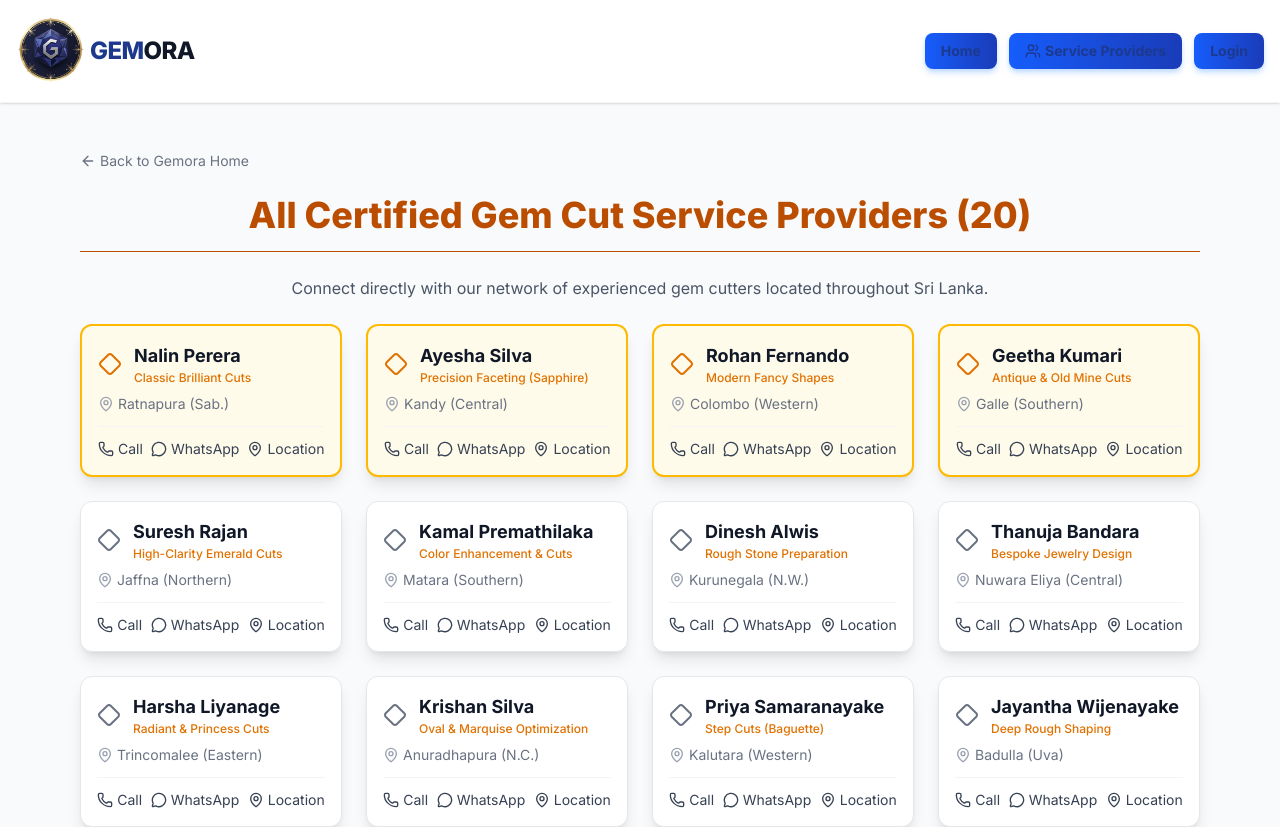
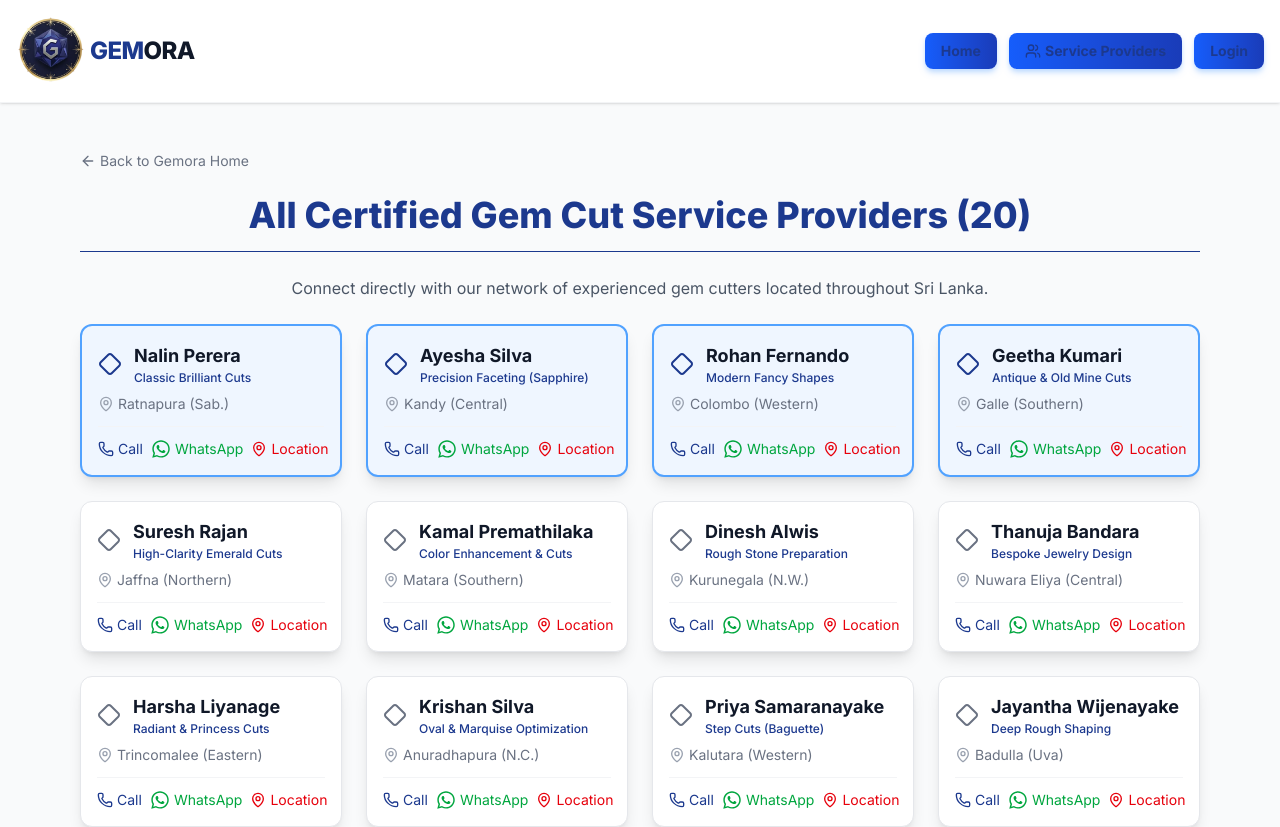
Before and after one commit to nngeek195/Gemora, a Next.js app: page /providers in a window 1280 px wide. Shown: the top 827 px of the page. Built offline with nearby package versions, Linux system fonts and the light colour scheme.

Commit message:
Provider page

```diff
--- a/app/providers/page.js
+++ b/app/providers/page.js
@@ -3,6 +3,8 @@
 import React from 'react';
 import { Diamond, Users, ArrowLeft, MapPin, Phone, MessageCircle } from 'lucide-react';
 import Image from "next/image";
+import { FaWhatsapp } from "react-icons/fa6";
+
 
 // --- Static Data for Service Providers (Full List) ---
 const SRI_LANKA_LOCATIONS = [
@@ -31,13 +33,13 @@ const SRI_LANKA_LOCATIONS = [
 // Provider action small component
 const ProviderActions = ({ provider }) => (
     <div className="flex justify-around space-x-2 mt-3 pt-3 border-t border-gray-100">
-        <a href="#" className="flex items-center text-sm text-gray-700 hover:text-blue-500 transition-colors">
+        <a href="#" className="flex items-center text-sm text-blue-900 transition-colors">
             <Phone className="w-4 h-4 mr-1" /> Call
         </a>
-        <a href="#" className="flex items-center text-sm text-gray-700 hover:text-green-500 transition-colors">
-            <MessageCircle className="w-4 h-4 mr-1" /> WhatsApp
+        <a href="#" className="flex items-center text-sm text-green-600 transition-colors">
+            <FaWhatsapp className="w-5 h-5 mr-1" /> WhatsApp
         </a>
-        <a href="#" target="_blank" rel="noreferrer" className="flex items-center text-sm text-gray-700 hover:text-pink-500 transition-colors">
+        <a href="#" target="_blank" rel="noreferrer" className="flex items-center text-sm text-red-600 transition-colors">
             <MapPin className="w-4 h-4 mr-1" /> Location
         </a>
     </div>
@@ -46,13 +48,13 @@ const ProviderActions = ({ provider }) => (
 const ServiceProviderCard = ({ provider, isHighlighted = false }) => (
     <div
         className={`p-4 rounded-xl shadow-lg transition-all duration-300 transform hover:scale-[1.02]
-      ${isHighlighted ? 'bg-amber-50 border-2 border-amber-400' : 'bg-white border border-gray-200'}`}
+      ${isHighlighted ? 'bg-blue-50 border-2 border-blue-400' : 'bg-white border border-gray-200'}`}
     >
         <div className="flex items-center">
-            <Diamond className={`w-6 h-6 mr-3 ${isHighlighted ? 'text-amber-600' : 'text-gray-500'}`} />
+            <Diamond className={`w-6 h-6 mr-3 ${isHighlighted ? 'text-blue-900' : 'text-gray-500'}`} />
             <div>
                 <h4 className="font-bold text-lg text-gray-900">{provider.name}</h4>
-                <p className="text-xs font-medium text-amber-600">{provider.specialty}</p>
+                <p className="text-xs font-medium text-blue-900">{provider.specialty}</p>
             </div>
         </div>
         <p className="text-sm text-gray-500 mt-2 flex items-center">
@@ -97,7 +99,7 @@ export default function ProvidersPage() {
                         <ArrowLeft className="w-4 h-4 mr-1" /> Back to Gemora Home
                     </button>
 
-                    <h2 className="text-4xl font-extrabold text-amber-700 text-center border-b pb-4">
+                    <h2 className="text-4xl text-blue-900 font-extrabold text-amber-700 text-center border-b pb-4">
                         All Certified Gem Cut Service Providers ({SRI_LANKA_LOCATIONS.length})
                     </h2>
                     <p className="text-center text-gray-600">Connect directly with our network of experienced gem cutters located throughout Sri Lanka.</p>
```
